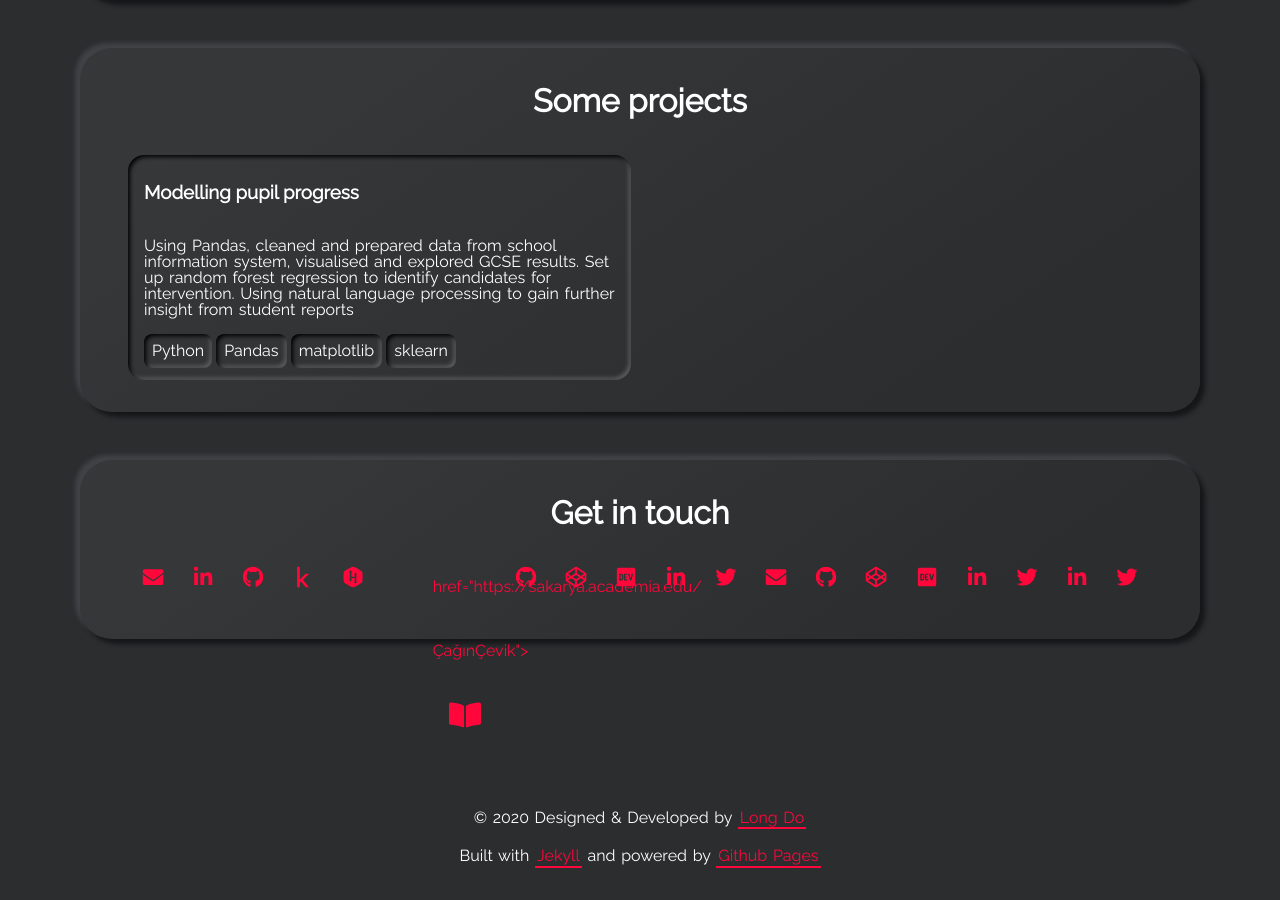
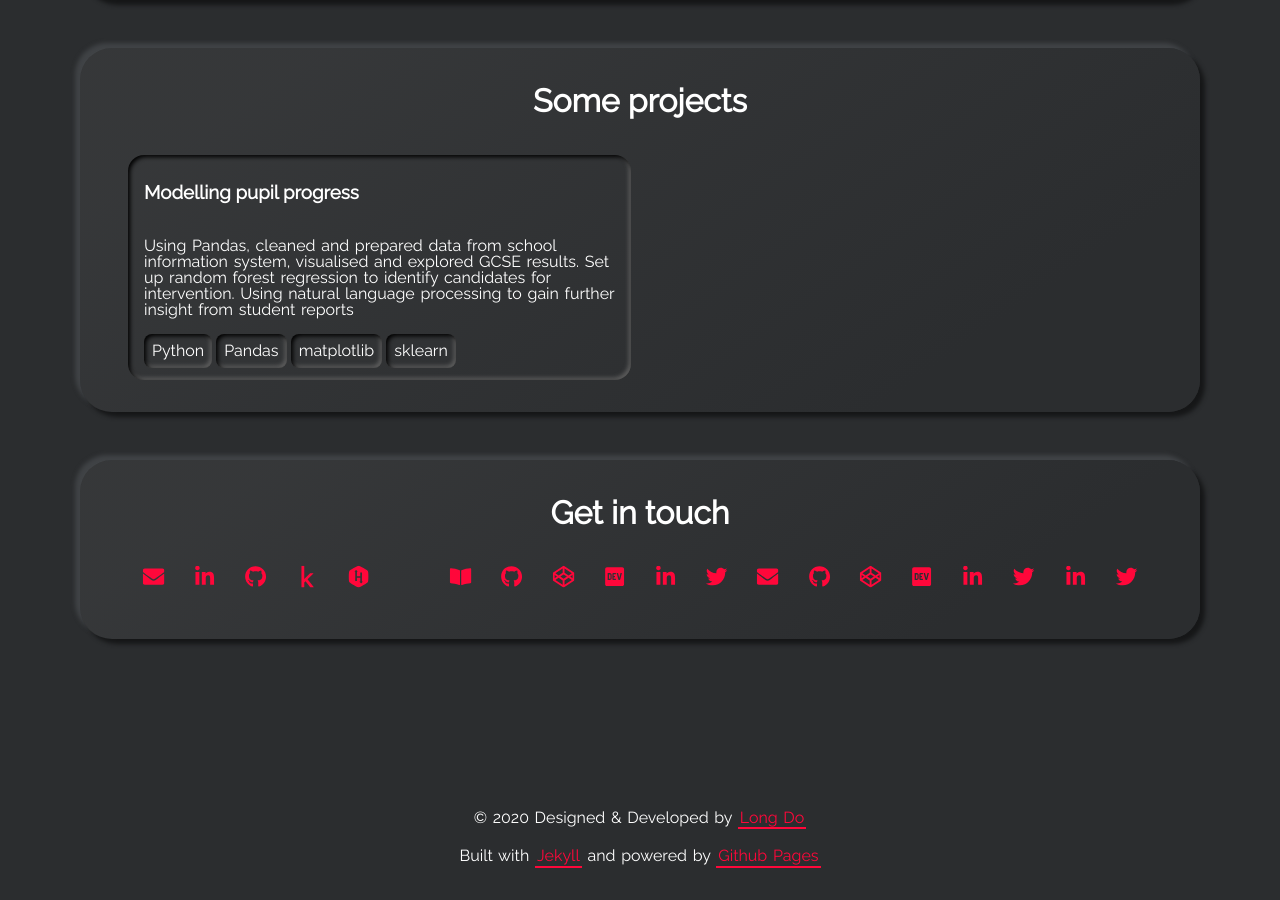
Before and after one commit to cgncvk/cgncvk.github.io-, a Jekyll site: the page built from index.html, in a window 1280 px wide and 900 px high, scrolled down 2569 px. Built offline with Jekyll 4.4.1, drawn with Linux system fonts in a browser that asks for light colours.

Commit message:
Update section-contact.html

```diff
--- a/_includes/section-contact.html
+++ b/_includes/section-contact.html
@@ -68,7 +68,7 @@
   {% endif %}
 
   {% if site.academia_username != null %}
-  <a class="social-link" aria-label="My Academia Account" href="mailto:{{site.email}}">
+  <a class="social-link academia" aria-label="My Academia Page" target="_blank" rel="noreferrer"
     href="https://sakarya.academia.edu/{{site.academia_username}}">
     <div class="social">
       <svg class="social-svg" viewBox="0 0 48 48">
```
